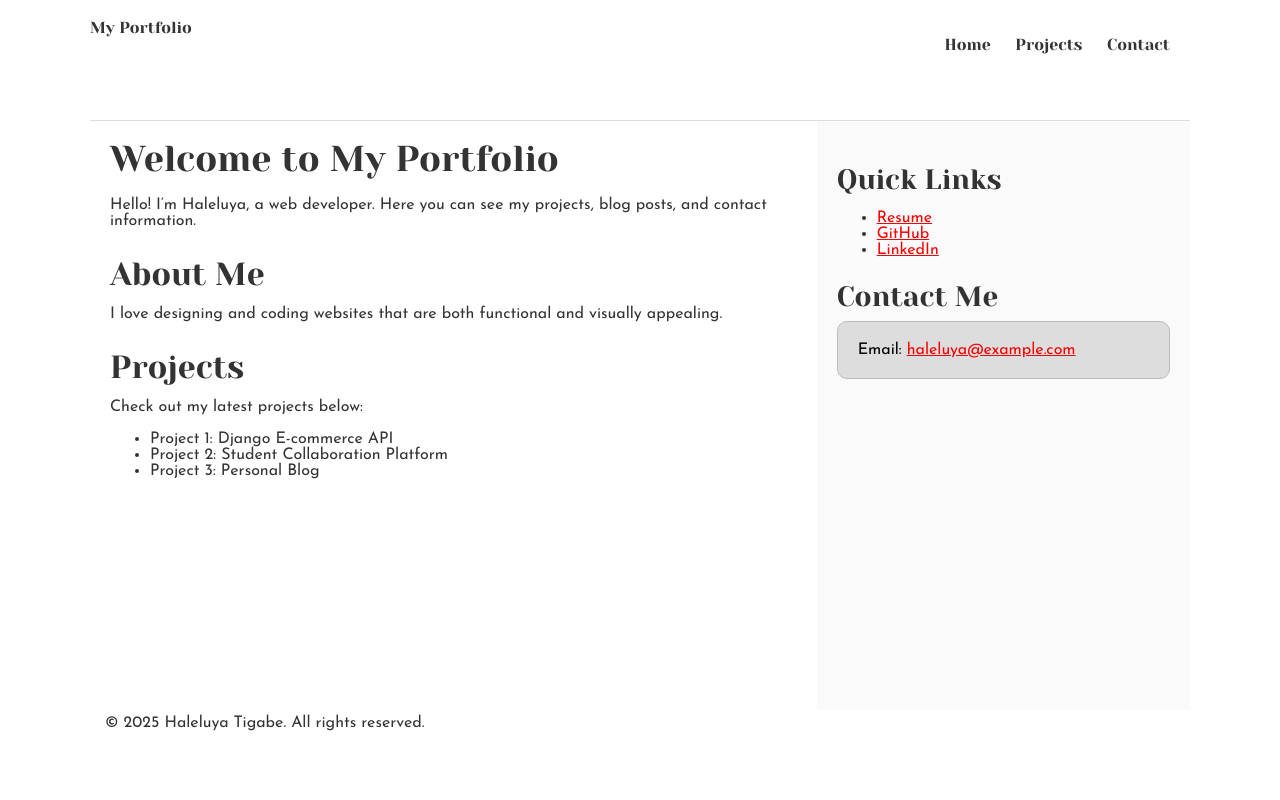
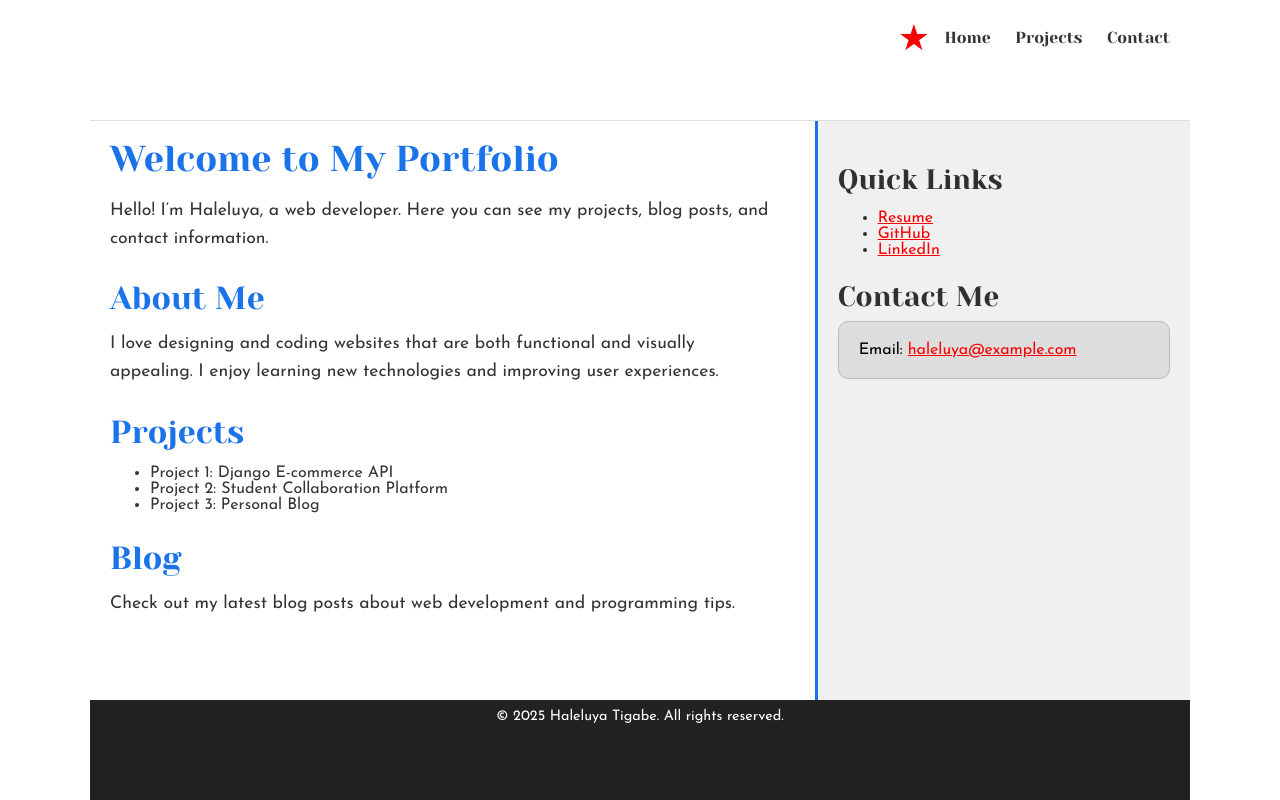
Before and after one commit to haleluya001/alx_html_css, a plain HTML site: page css_basic/index.html in a window 1280 px wide. Drawn offline with Linux system fonts and the light colour scheme.

Commit message:
second  commit

```diff
--- a/css_basic/index.html
+++ b/css_basic/index.html
@@ -11,8 +11,8 @@
 
     <!-- Header -->
     <header>
-        <div class="logo">My Portfolio</div>
         <ul class="right">
+            <li class="logo">&#9733;</li> <!-- Unicode star logo -->
             <li><a href="#">Home</a></li>
             <li><a href="#">Projects</a></li>
             <li><a href="#">Contact</a></li>
@@ -25,15 +25,19 @@
         <article>
             <h1>Welcome to My Portfolio</h1>
             <p>Hello! I’m Haleluya, a web developer. Here you can see my projects, blog posts, and contact information.</p>
+
             <h2>About Me</h2>
-            <p>I love designing and coding websites that are both functional and visually appealing.</p>
+            <p>I love designing and coding websites that are both functional and visually appealing. I enjoy learning new technologies and improving user experiences.</p>
+
             <h2>Projects</h2>
-            <p>Check out my latest projects below:</p>
             <ul>
                 <li>Project 1: Django E-commerce API</li>
                 <li>Project 2: Student Collaboration Platform</li>
                 <li>Project 3: Personal Blog</li>
             </ul>
+
+            <h2>Blog</h2>
+            <p>Check out my latest blog posts about web development and programming tips.</p>
         </article>
 
         <!-- Aside: sidebar content -->
--- a/css_basic/styles.css
+++ b/css_basic/styles.css
@@ -1,6 +1,6 @@
 /* styles.css */
 
-/* Body and main flex containers */
+/* Flexbox layout */
 body {
     display: flex;
     flex-direction: column;
@@ -11,25 +11,51 @@ main {
     display: flex;
     flex-direction: row;
     flex: auto;
-    gap: 20px; /* optional spacing between article and aside */
+    gap: 20px; /* spacing between article and aside */
 }
 
-/* Article and aside widths */
 article {
-    flex: 2;           /* 2/3 of main */
-    overflow-y: auto;  /* scroll if content is taller */
-    padding: 20px;     /* optional padding */
+    flex: 2;            /* 2/3 of main */
+    overflow-y: auto;   /* scroll if content overflows */
+    padding: 20px;
 }
 
 aside {
-    flex: 1;           /* 1/3 of main */
-    overflow-y: auto;  /* scroll if content is taller */
-    padding: 20px;     /* optional padding */
+    flex: 1;            /* 1/3 of main */
+    overflow-y: auto;
+    padding: 20px;
+    background-color: #f0f0f0;
+    border-left: 3px solid #1a73e8;
 }
 
 /* Header and footer */
 header, footer {
-    flex-shrink: 0;    /* header/footer don’t shrink */
+    flex-shrink: 0;
+}
+
+header li.logo {
+    color: #f80002;
+}
+
+/* Article text styling */
+article h1, article h2, article h3 {
+    color: #1a73e8;
+}
+
+article p {
+    font-size: 1.1em;
+    line-height: 1.6;
+    margin-bottom: 20px;
+    color: #333;
+}
+
+/* Footer style */
+footer {
+    background-color: #222;
+    color: #fff;
+    text-align: center;
+    font-size: 0.9em;
+    padding: 10px 0;
 }
 
 /* Responsive layout for smartphones */
@@ -38,7 +64,7 @@ header, footer {
         display: block;
     }
     body.works_on_smartphone main {
-        display: block;  /* article and aside stack vertically */
+        display: block;  /* stack article and aside vertically */
     }
     header .right {
         float: none;
```
